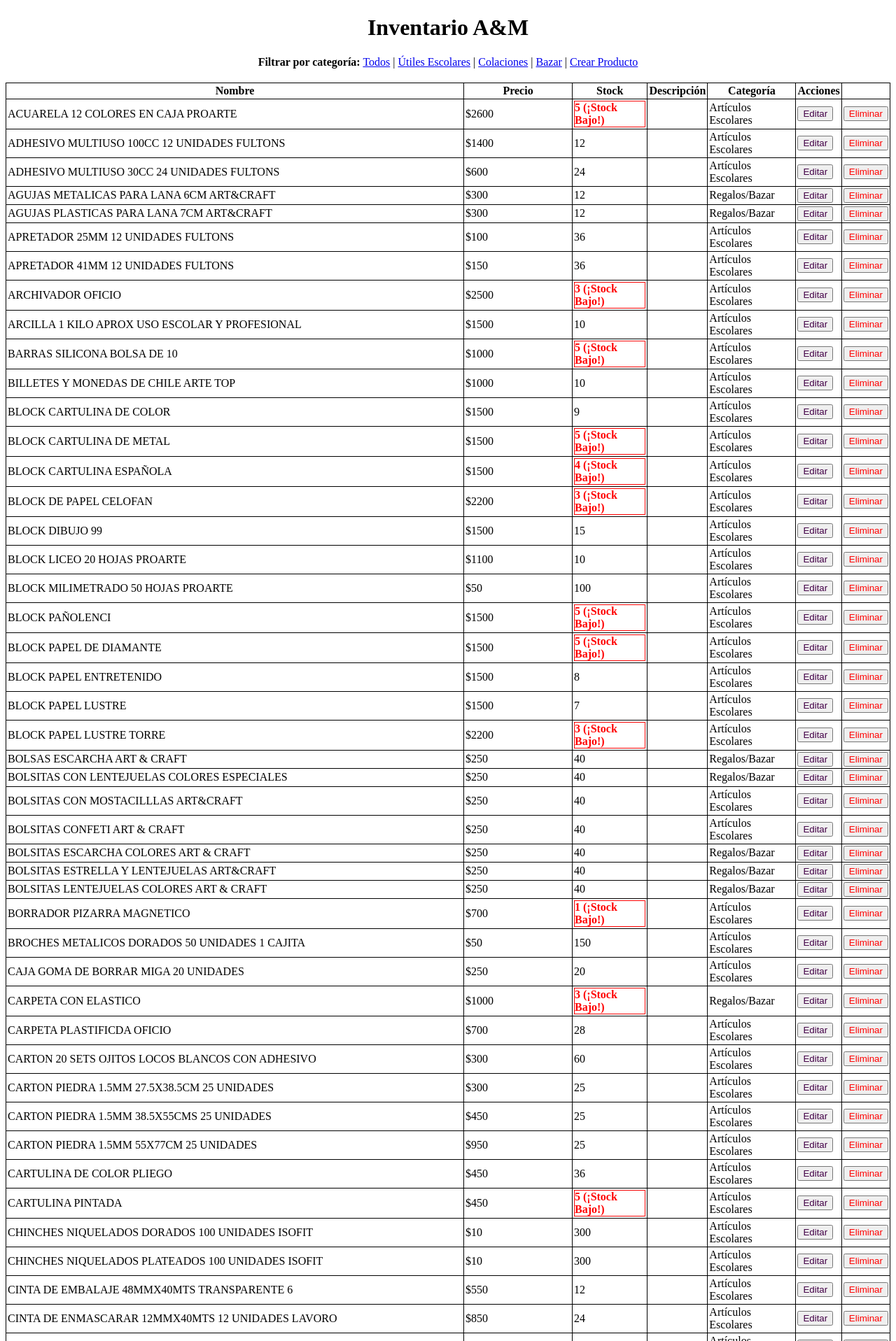
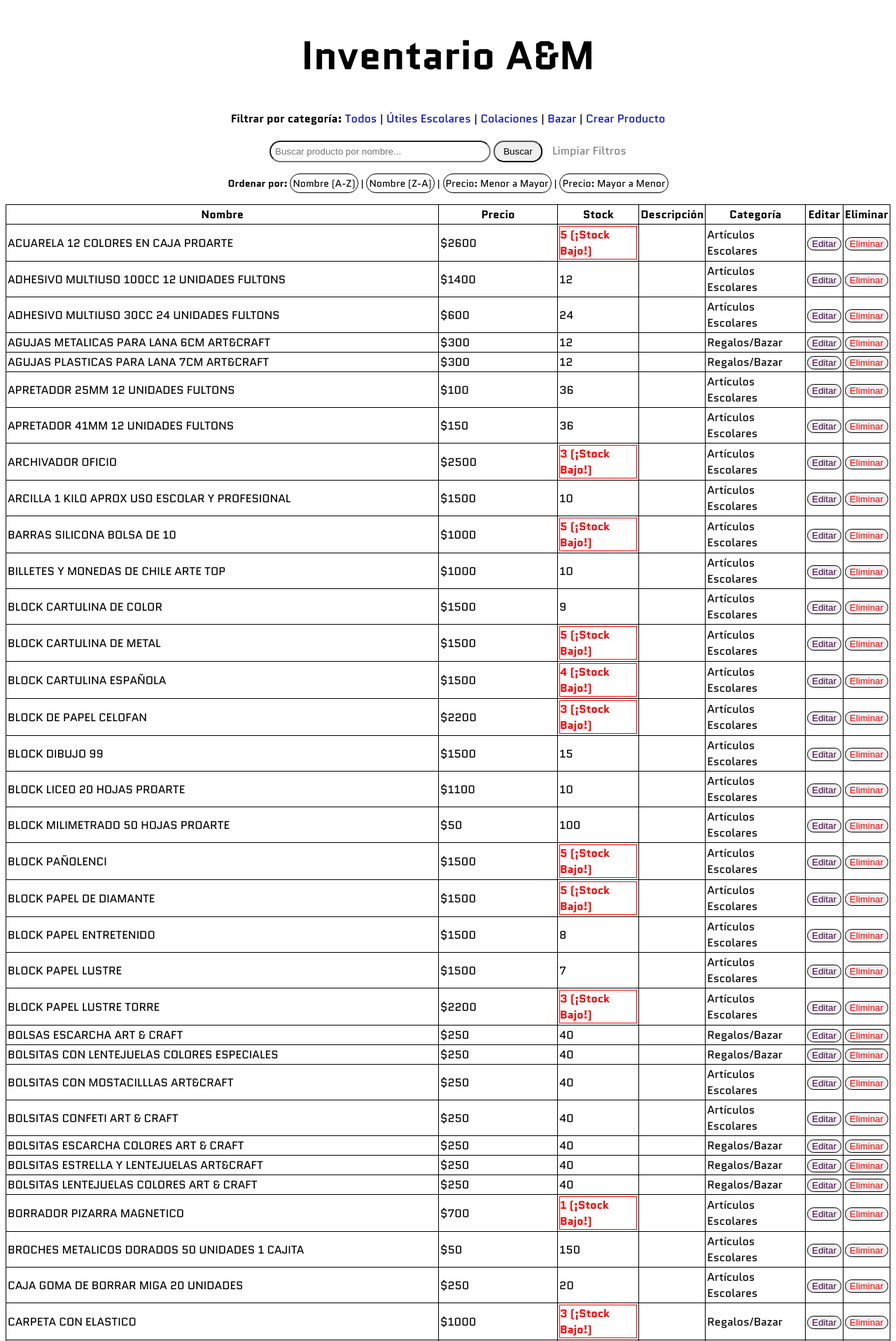
Before and after one commit to WalfaRandom/AyMTodoEscolarWEBSITE, a Django app: page /aym/productos/ in a window 1280 px wide. Shown: the top 1917 px of the page at 70% size. Run offline with Django 5.2, Linux system fonts and the light colour scheme; data comes from the database, SQL or seed files in the repository; some web fonts are replaced.

Commit message:
agregue los filtrados y busqueda

```diff
--- a/aym/static/aym/styles.css
+++ b/aym/static/aym/styles.css
@@ -1,16 +1,54 @@
-/* body{
-  background-image: url(nubes.jpg);
-} */
+body{
+  font-family: "Quantico";
+}
 
 h1 {
   text-align: center;
+  font-size: 57px;
 }
-.noProd{
-    text-align: center;
-}
+
 nav {
   text-align: center;
 }
+nav a{
+  text-decoration: none;
+}
+.busqueda{
+  margin-top: 20px;
+  margin-bottom: 20px;
+  text-align: center;
+}
+.buscar{
+  padding: 6px;
+  width: 300px;
+  border-radius: 150px;
+}
+.btnBus{
+  padding: 6px 12px;
+  border-radius: 15px;
+}
+.filtro{
+  margin-left: 10px;
+  color: gray;
+  text-decoration: none;
+}
+.orden{
+  margin-bottom: 20px;
+  font-size: 14px;
+  text-align: center;
+}
+.orden a:hover{
+  background-color: rgb(198, 198, 198);
+  transition: 0.5s;
+}
+.orden a{
+  text-decoration: none;
+  border: 1px solid black;
+  border-radius: 20px;
+  padding: 3px;
+  color: black;
+}
+
 table {
   margin: auto;
 }
@@ -25,15 +63,35 @@ table,th,tr,td {
   padding: 2px;
   margin-top: 20px;
 }
+.bajoSto{
+  color: red;
+  font-weight: bold;
+  padding: 0;
+  margin: 0;
+}
 p {
   border: 1px solid;
   border-collapse: collapse;
   padding: 2px;
 }
+.noProd{
+  text-align: center;
+  color: red;
+  padding: 10px;
+}
 
+.btnEdi{
+  border-radius: 20px;
+  border: 1px solid black;
+}
 .btnEdi a{
   text-decoration: none;
   color: rgb(67, 0, 71);
+}
+
+.btnEli{
+  border-radius: 20px;
+  border: 1px solid black;
 }
 
 .btnEli a{
--- a/aym/templates/aym/index.html
+++ b/aym/templates/aym/index.html
@@ -7,6 +7,9 @@
     <meta name="viewport" content="width=device-width, initial-scale=1.0" />
     <title>A&M</title>
     <link rel="stylesheet" href="{% static 'aym/styles.css' %}" />
+    <link rel="preconnect" href="https://fonts.googleapis.com">
+    <link rel="preconnect" href="https://fonts.gstatic.com" crossorigin>
+    <link href="https://fonts.googleapis.com/css2?family=Akt:wght@100..900&family=Geologica:wght,CRSV@100..900,0&family=Quantico:ital,wght@0,400;0,700;1,400;1,700&display=swap" rel="stylesheet">
   </head>
   <body>
     <h1>Inventario A&M</h1>
@@ -19,8 +22,23 @@
       <a href="/aym/productos/?cat=BAZAR">Bazar</a> |
       <a href="{% url 'crear_prod' %}">Crear Producto</a>
     </nav>
+    <form method="GET" class="busqueda">
+    {% if categoria_actual %}
+        <input type="hidden" name="cat" value="{{ categoria_actual }}">
+    {% endif %}
 
-    <!-- <img src="{% static 'aym/nubes.jpg' %}" alt="IMAGEN"> -->
+    <input type="text" name="q" class="buscar" value="{{ busqueda_actual }}" placeholder="Buscar producto por nombre...">
+    <button type="submit" class="btnBus">Buscar</button>
+
+    <a href="{% url 'lista_prods' %}" class="filtro">Limpiar Filtros</a>
+    </form>
+    <div class="orden">
+    <strong>Ordenar por:</strong>
+    <a href="?order=nombre_az{% if busqueda_actual %}&q={{ busqueda_actual }}{% endif %}{% if categoria_actual %}&cat={{ categoria_actual }}{% endif %}">Nombre (A-Z)</a> |
+    <a href="?order=nombre_za{% if busqueda_actual %}&q={{ busqueda_actual }}{% endif %}{% if categoria_actual %}&cat={{ categoria_actual }}{% endif %}">Nombre (Z-A)</a> |
+    <a href="?order=precio_asc{% if busqueda_actual %}&q={{ busqueda_actual }}{% endif %}{% if categoria_actual %}&cat={{ categoria_actual }}{% endif %}">Precio: Menor a Mayor</a> |
+    <a href="?order=precio_desc{% if busqueda_actual %}&q={{ busqueda_actual }}{% endif %}{% if categoria_actual %}&cat={{ categoria_actual }}{% endif %}">Precio: Mayor a Menor</a>
+    </div>
     <table>
       <thead>
         <tr>
@@ -29,7 +47,8 @@
           <th>Stock</th>
           <th>Descripción</th>
           <th>Categoría</th>
-          <th>Acciones</th>
+          <th>Editar</th>
+          <th>Eliminar</th>
         </tr>
       </thead>
       <tbody>
@@ -42,7 +61,7 @@
           </td>
           <td>
             {% if prod.stock <= 5 %}
-            <p style="color: red; font-weight: bold; padding: 0; margin: 0">
+            <p class="bajoSto">
               {{ prod.stock }} (¡Stock Bajo!)
             </p>
             {% else %} {{ prod.stock }} {% endif %}
@@ -52,18 +71,18 @@
 
           <td>
             <button class="btnEdi">
-              <a href="{% url 'editar_prod' prod.id %}" class="edi">Editar</a>
+              <a href="{% url 'editar_prod' prod.id %}" >Editar</a>
             </button>
           </td>
           <td>
             <button class="btnEli">
-              <a href="{% url 'eliminar_prod' prod.id %}" >Eliminar</a>
+              <a href="{% url 'eliminar_prod' prod.id %}">Eliminar</a>
             </button>
           </td>
         </tr>
         {% empty %}
         <tr>
-          <td colspan="6" style="text-align: center; color: red; padding: 10px">
+          <td class="noProd" colspan="6">
             <strong>No hay productos registrados en el inventario.</strong>
           </td>
         </tr>
--- a/aym/views.py
+++ b/aym/views.py
@@ -5,20 +5,58 @@ from .forms import ProductoForm # Importamos tu nuevo formulario
 # Create your views here.
 
 def listar_productos(request):
-    cat_seleccionada = request.GET.get('cat')
+    # 1. Traemos la consulta base sin ejecutar
+    #Lo que hace Django acá no es leer los 600 productos, sino que apunta solamente al contenedor de productos
+    productos = Producto.objects.all()
 
-    if cat_seleccionada:
-        productos = Producto.objects.filter(categoria= cat_seleccionada)
+    # 2. CAPTURA DE PARÁMETROS DESDE LA URL (request.GET)
+    busqueda = request.GET.get('q', '')         # Texto de la barra de búsqueda
+    categoria = request.GET.get('cat', '')      # Filtro de categoría (el que ya creamos)
+    ordenar_por = request.GET.get('order', '')  # Criterio de ordenamiento (precio, nombre)
 
-    else:
-        productos = Producto.objects.all()
+    """
+    El asistente mira la URL del navegador (request) para ver si el usuario escribió algo en la barra de búsqueda ('q'), si presionó un botón de categoría ('cat'), o si hizo clic en ordenar ('order').
+    Si no hay nada, estas variables quedan vacías ('').
+    """
 
-    #Creación de un diccionario con los productos
-    contexto={
-        'lista': productos
+
+    # 3. APLICACIÓN DE FILTROS (Se van acumulando de forma inteligente)
+
+    # Si el usuario escribió algo en la barra de búsqueda
+    if busqueda:
+        productos = productos.filter(nombre__icontains=busqueda)
+
+    """
+    Si el usuario escribió "Acuarela", el asistente busca en la caja de productos y saca solo los que contienen la palabra "acuarela" (sin importar mayúsculas o minúsculas por el __icontains), y descarta el resto. Ahora la caja quizás tiene solo 5 productos.
+    """
+
+    # Si el usuario seleccionó una categoría en la botonera
+    if categoria:
+        productos = productos.filter(categoria=categoria)
+
+    """
+    Si además el usuario tenía seleccionada la categoría "ESCOLAR", el asistente toma esos 5 productos que sobrevivieron al primer filtro y les aplica un segundo embudo. Si de las 5 acuarelas una era de "BAZAR", la quita. Los filtros se acumulan de forma inteligente.
+    """
+
+    # 4. APLICACIÓN DE ORDENAMIENTO (order_by)
+    if ordenar_por == 'precio_asc':
+        productos = productos.order_by('precio')       # Menor a Mayor
+    elif ordenar_por == 'precio_desc':
+        productos = productos.order_by('-precio')      # Mayor a Menor (el signo '-' invierte)
+
+    elif ordenar_por == 'nombre_az':
+        productos = productos.order_by('nombre')       # A - Z
+    elif ordenar_por == 'nombre_za':
+        productos = productos.order_by('-nombre')      # Z - A
+
+    # 5. EMPAQUETADO PARA EL TEMPLATE
+    contexto = {
+        'lista': productos,
+        'busqueda_actual': busqueda, # Mantenemos el texto en la casilla para comodidad del usuario
+        'categoria_actual': categoria,
+        'orden_actual': ordenar_por
     }
-
-    return render(request, 'aym/index.html',contexto)
+    return render(request, 'aym/index.html', contexto)
 
 def crear_producto(request):
     # 1. Si el usuario presionó el botón de guardar (envió datos)
```
